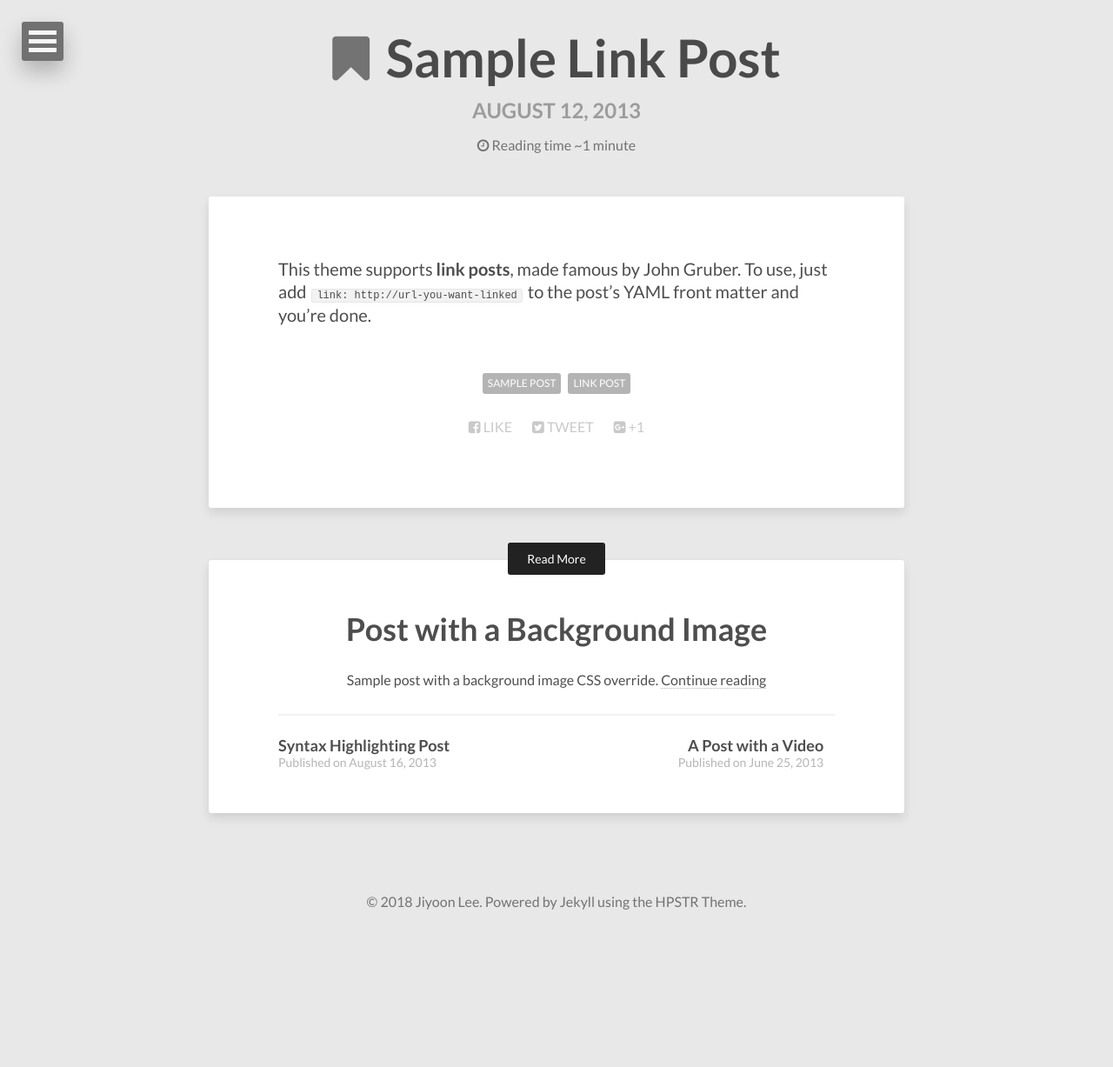
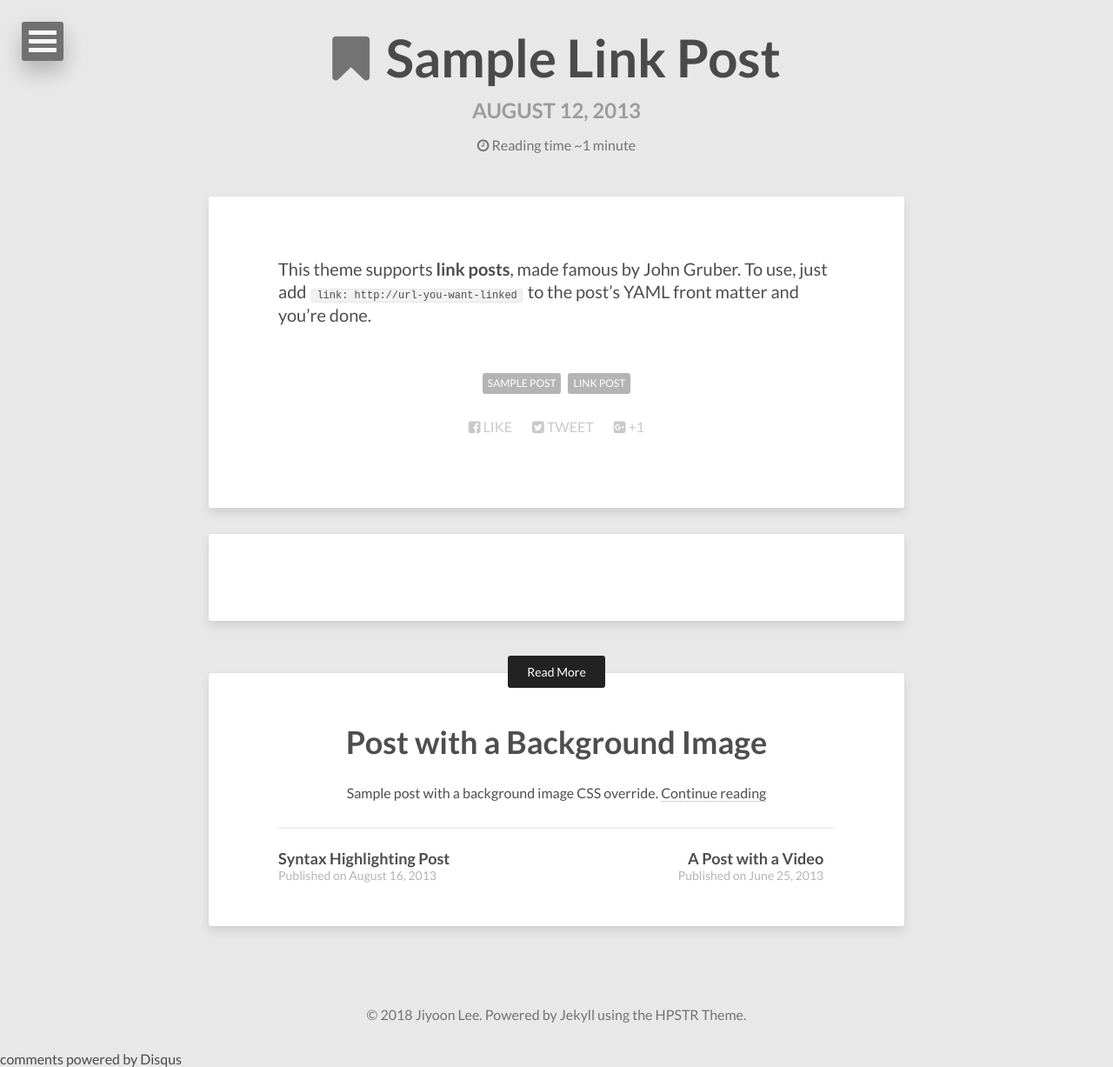
Before and after one commit to leejiyoon52/leejiyoon52.github.io, a Jekyll site: the page built from _posts/2013-08-12-sample-link-post.md, in a window 1280 px wide. Shown: the whole page at 87% size. Built offline with Jekyll 4.4.1, drawn with Linux system fonts in a browser that asks for light colours; nearby versions of some CDN libraries; comment, search, counter and statistics services are not loaded; before the commit the page ends 1078 px from its top, so only the background shows below that; some of the changed lines change nothing that is shown.

Commit message:
Update _config.yml

```diff
--- a/_config.yml
+++ b/_config.yml
@@ -1,6 +1,6 @@
 title:            지윤이의 데이터 분석기행
 description:      Describe your website here.
-disqus_shortname:
+disqus_shortname: 이지윤
 reading_time:     true
 words_per_minute: 200
 # Your site's domain goes here (eg: https://mmistakes.github.io, http://yourdomain.com, etc)
```
